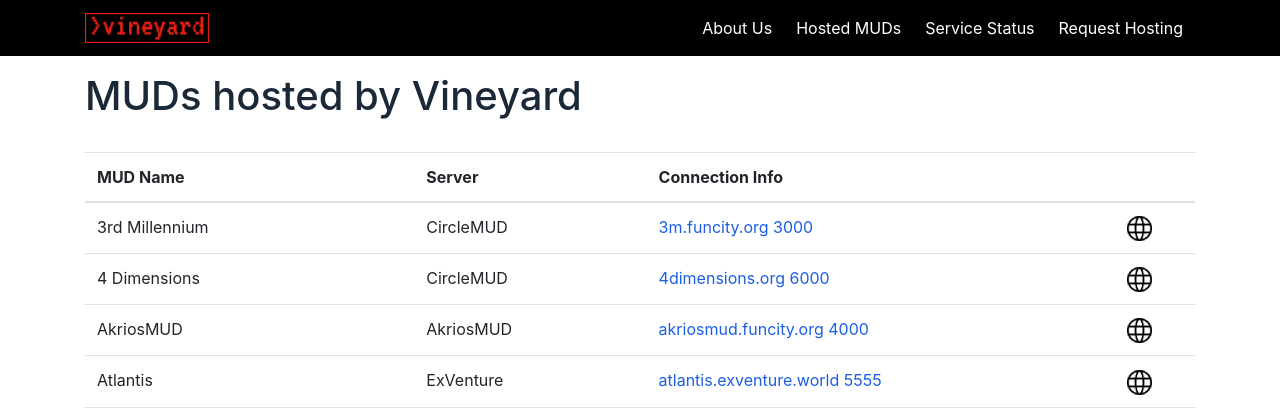
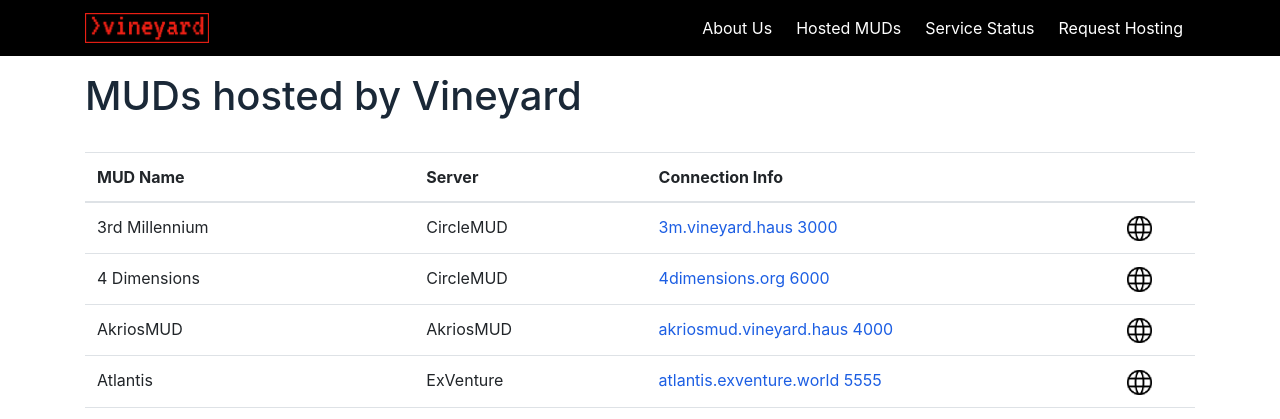
Before and after one commit to vintnerhaus/vineyard.haus, a Jekyll site: the page built from muds.html, in a window 1280 px wide. Shown: the top 419 px of the page. Built offline with Jekyll 4.4.1, drawn with Linux system fonts in a browser that asks for light colours; nearby versions of some CDN libraries; Markdown is read by kramdown in place of the engine named in the settings.

Commit message:
Update mud_list.json

```diff
--- a/_data/mud_list.json
+++ b/_data/mud_list.json
@@ -18,8 +18,8 @@
     {
       "mud_name": "3rd Millennium",
       "server": "CircleMUD",
-      "site": "3m.funcity.org",
-      "server_address": "3m.funcity.org",
+      "site": "3m.vineyard.haus",
+      "server_address": "3m.vineyard.haus",
       "server_port": "3000",
     },
     {
@@ -95,8 +95,8 @@
     {
       "mud_name": "AkriosMUD",
       "server": "AkriosMUD",
-      "site": "akriosmud.funcity.org",
-      "server_address": "akriosmud.funcity.org",
+      "site": "akriosmud.vineyard.haus",
+      "server_address": "akriosmud.vineyard.haus",
       "server_port": "4000",
     },
     {
```
